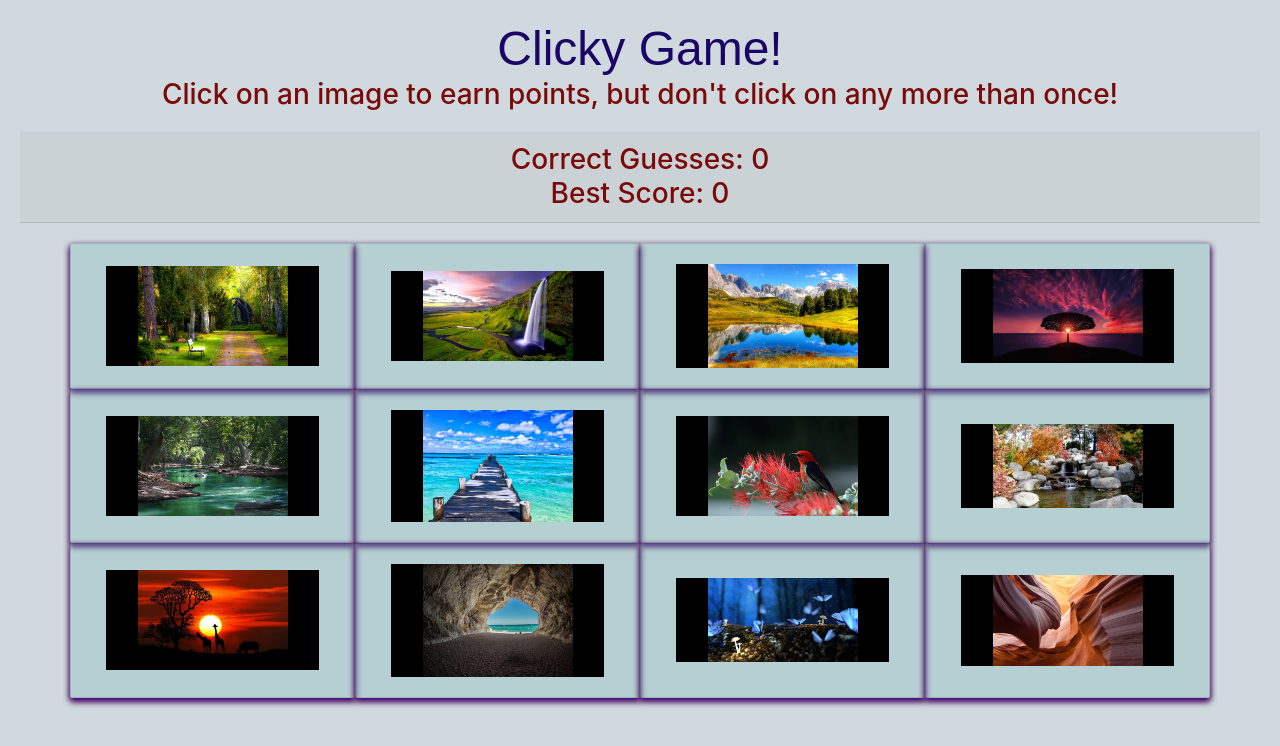
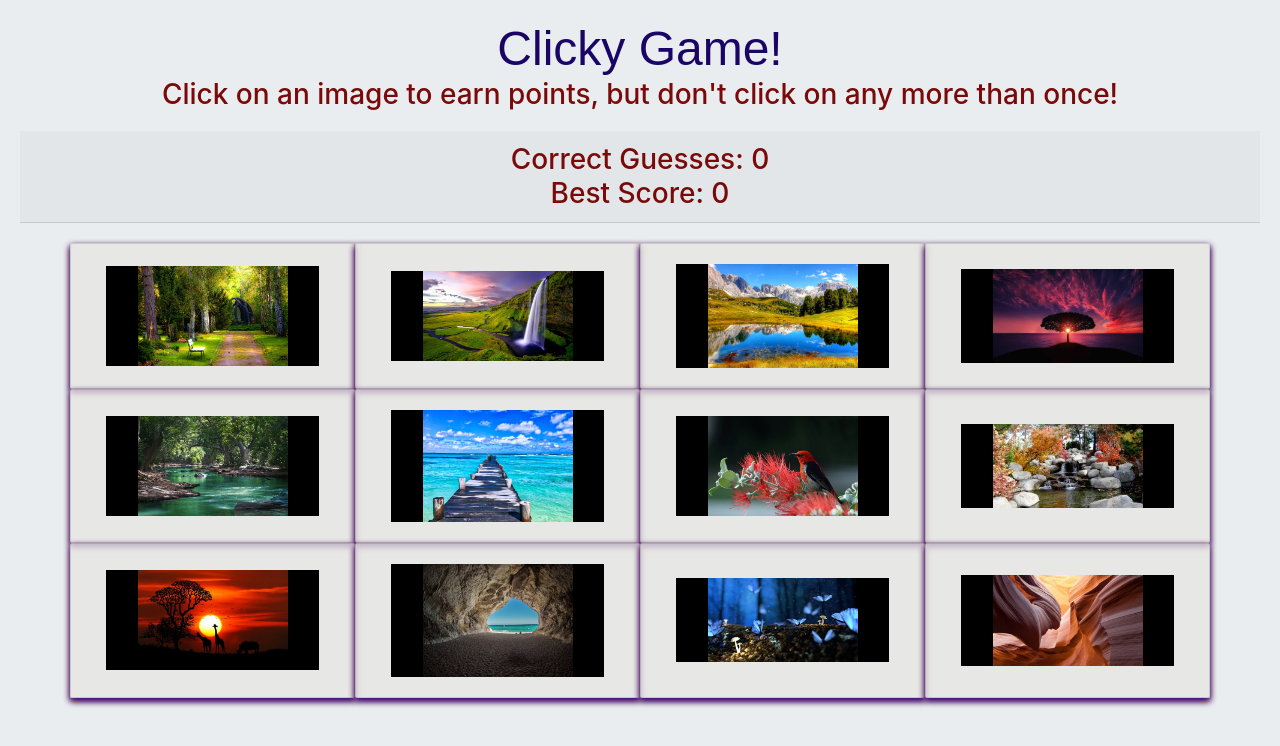
Before and after one commit to anand92490/react-click-game, a React (Create React App) app in the folder react-click-game/: page / in a window 1280 px wide. Shown: the top 746 px of the page. Built offline with nearby package versions, Linux system fonts and the light colour scheme.

Commit message:
heroku setup'
q

```diff
--- a/react-click-game/package.json
+++ b/react-click-game/package.json
@@ -2,6 +2,10 @@
   "name": "react-click-game",
   "version": "0.1.0",
   "private": true,
+  "engines": {
+    "npm": "6.12.0",
+    "node": "10.15.3"
+  },
   "dependencies": {
     "react": "^16.11.0",
     "react-dom": "^16.11.0",
--- a/react-click-game/src/components/MatchCard/style.css
+++ b/react-click-game/src/components/MatchCard/style.css
@@ -1,5 +1,5 @@
 .card {
-    background: rgba(133, 188, 194, 0.342);
+    background: rgba(230, 229, 227, 0.795);
     border-radius: 2px;
     box-shadow: 0 3px 6px rgb(58, 6, 141), 0 3px 6px rgb(110, 44, 44);
     text-align: left;
--- a/react-click-game/src/components/Wrapper/style.css
+++ b/react-click-game/src/components/Wrapper/style.css
@@ -1,6 +1,6 @@
 
 .wrapper {
-    background: rgba(182, 196, 202, 0.644);
+    background: rgba(227, 232, 235, 0.774);
     height: 100%;
     display: flex;
     flex-flow: row wrap;
```
